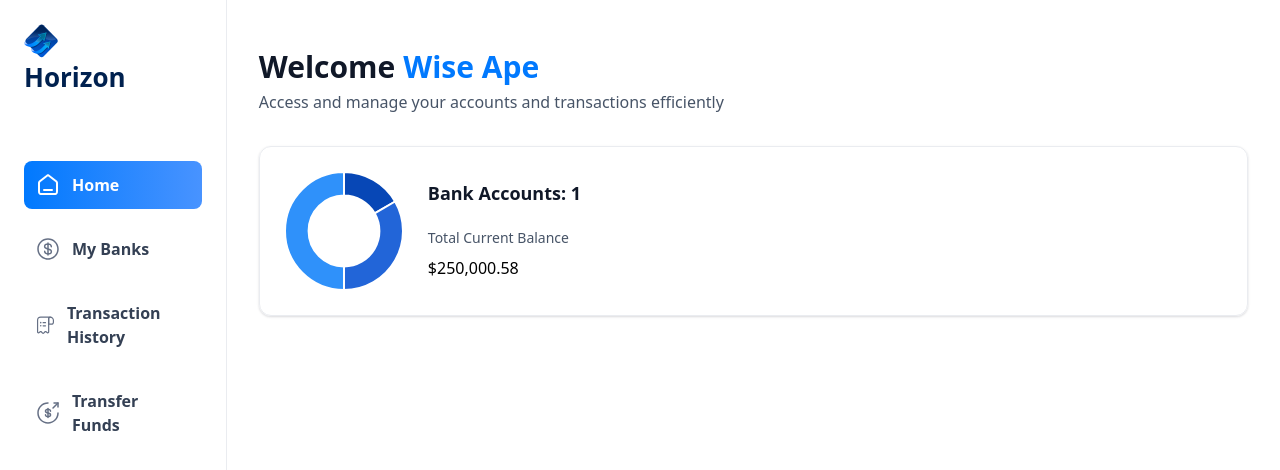
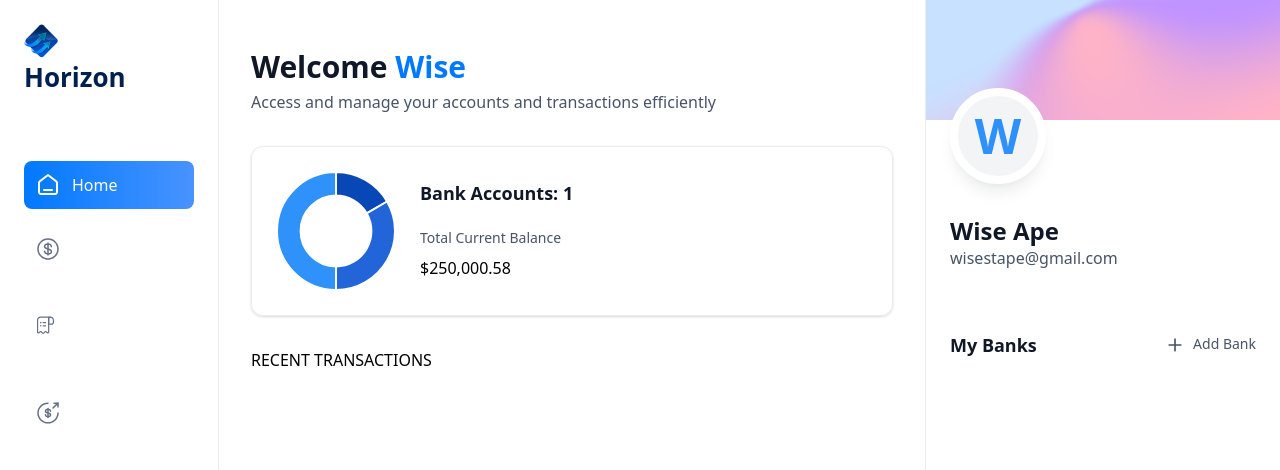
Before and after one commit to KyOnwe/wisestbank, a Next.js app: page / in a window 1280 px wide. Shown: the top 470 px of the page. Built offline with nearby package versions, Linux system fonts and the light colour scheme.

Commit message:
setup right side bar for home screen, remember if right side bar is not seen yet, try [zoom out]

```diff
--- a/app/(root)/page.tsx
+++ b/app/(root)/page.tsx
@@ -1,9 +1,11 @@
 import HeaderBox from '@/components/HeaderBox'
+import RightSideBar from '@/components/RightSideBar'
 import TotalBalanceBox from '@/components/TotalBalanceBox'
 import React from 'react'
 
 const Home = () => {
-    const loggedIn = { firstName: 'Wise Ape' }
+    const loggedIn = { firstName: 'Wise', lastName: 'Ape', email: 'wisestape@gmail.com' };
+
   return (
     <section className='home'>
         <div className='home-content'>
@@ -21,7 +23,15 @@
                   totalCurrentBalance={250000.58}
                   />
             </header>
+
+            RECENT TRANSACTIONS
         </div>
+
+        <RightSideBar
+          user={ loggedIn }
+          transactions={[]}
+          banks={[]}
+        />
     </section>
   )
 }
--- a/components/MobileNav.tsx
+++ b/components/MobileNav.tsx
@@ -15,7 +15,6 @@
 import Link from "next/link"
 import { usePathname } from "next/navigation"
 
-import React from 'react'
 
 const MobileNav = ({ user }: MobileNavProps) => {
     const pathname = usePathname();
@@ -52,7 +51,7 @@
                                 return (
                                     <SheetClose asChild key={item.route}>
                                         <Link href={item.route} key={item.label} className={cn('mobilenav-sheet_close w-full', {'bg-bank-gradient': isActive})}>
-                                            <Image src={item.imgURL} alt={item.label} width={20} height={20} fill className={cn({'brightness-[3] invert-0': isActive})} />
+                                            <Image src={item.imgURL} alt={item.label} width={20} height={20} className={cn({'brightness-[3] invert-0': isActive})} />
 
                                             <p className={cn("text-16 font-semibold text-black-2", {"text-white": isActive })}>
                                                 {item.label}
--- /dev/null
+++ b/components/RightSideBar.tsx
@@ -0,0 +1,61 @@
+import Image from 'next/image'
+import Link from 'next/link'
+import React from 'react'
+
+const RightSideBar = ({ user, transactions, banks }: RightSidebarProps) => {
+  return (
+    <aside className='right-sidebar'>
+        <section className='flex flex-col pb-8'>
+            <div className='profile-banner'/>
+            <div className='profile'>
+                <div className='profile-img'>
+                    <span className='text-5xl font-bold text-blue-500'>{user.firstName[0]}</span>
+
+                </div>
+
+                <div className='profile-details'>
+                    <h1 className='profile-name'>
+                        {user.firstName} {user.lastName}
+                    </h1>
+                    <p className='profile-email'>
+                        {user.email}
+                    </p>
+                </div>
+            </div>
+        </section>
+
+        <section className='banks'>
+            <div className='flex w-full justify-between'>
+                <h2 className='header-2'>My Banks</h2>
+                <Link href='/' className='flex gap-2' >
+                    <Image
+                        src='/icons/plus.svg'
+                        width={20}
+                        height={20}
+                        alt='plus'
+                     />
+                     <h2 className='text-14 font-semigold text-gray-600'>
+                        Add Bank
+                     </h2>
+                </Link>
+            </div>
+
+            {banks?.length > 0 && (
+                <div className='relative flex flex-1 flex-col items-center justify-center gap-5'>
+                    <div className='relative z-10'>
+                        BANK CARD 1
+                    </div>
+                    {banks[1] && (
+                        <div className='absolute right-0 top-8 z-0 w-[90%]'>
+                            BANK CARD 2
+                        </div>
+                    )}
+
+                </div>
+            )}
+        </section>
+    </aside>
+  )
+}
+
+export default RightSideBar
--- a/components/Sidebar.tsx
+++ b/components/Sidebar.tsx
@@ -30,11 +30,12 @@
             {sidebarLinks.map((item) => {
                 const isActive = pathname === item.route || pathname.startsWith(`${item.route}/`)
                 return (
-                    <Link href={item.route} key={item.label} className={cn('sidebar-link', {'bg-bank-gradient': isActive})}>
+                    <Link href={item.route} key={item.label} className={cn('sidebar-link', {'bg-bank-gradient': isActive })}>
                         <div className='relative size-6'>
-                            <Image src={item.imgURL} alt={item.label} fill className={cn({'brightness-[3] invert-0': isActive})} />
+                            <Image src={item.imgURL} alt={item.label} fill className={cn({'brightness-[3] invert-0': isActive})}
+                            />
                         </div>
-                        <p className={cn("sidebar-label", {"!text-white": isActive })}>
+                        <p>
                             {item.label}
                         </p>
                     </Link>
```
